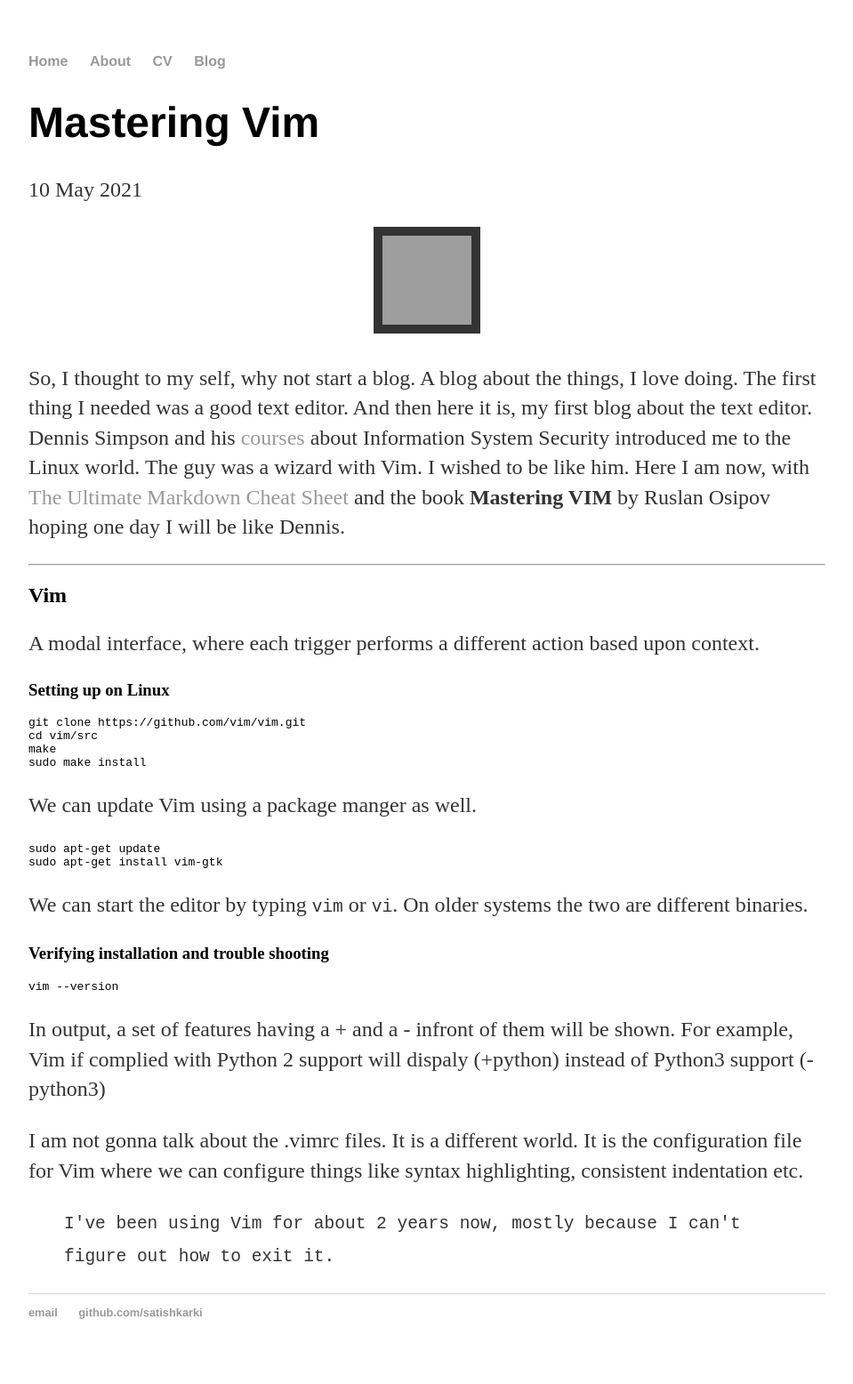
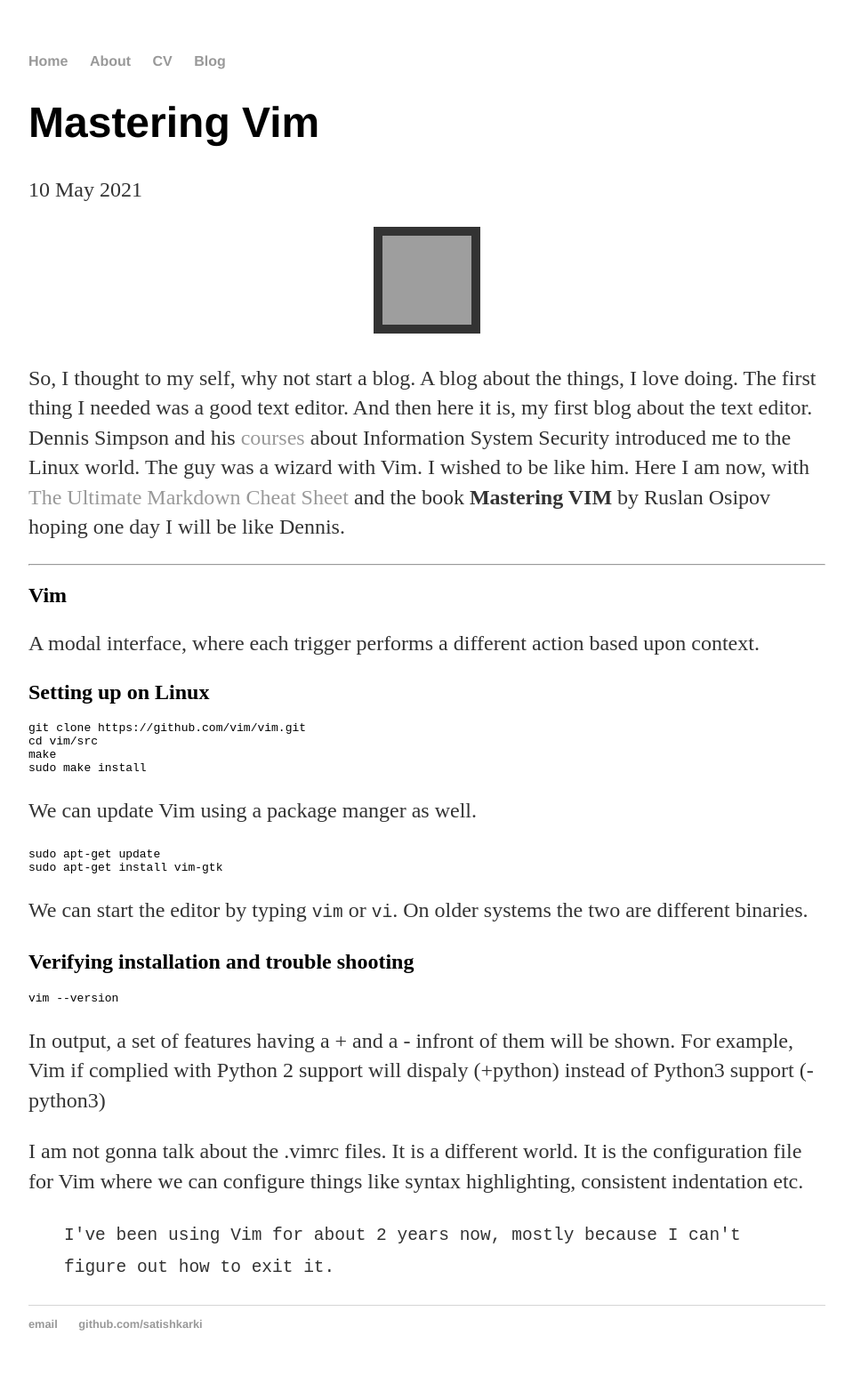
Before and after one commit to satishkarki/firstblog, a Jekyll site: the page built from _posts/2021-05-09-firstpost.md, in a window 1280 px wide. Shown: the whole page at 89% size, without its empty margins (160-1119 px from the left). Built offline with Jekyll 4.4.1, drawn with Linux system fonts in a browser that asks for light colours; grey boxes are pictures that could not be loaded.

Commit message:
blog update

````diff
--- a/_posts/2021-05-09-firstpost.md
+++ b/_posts/2021-05-09-firstpost.md
@@ -13,7 +13,7 @@ So, I thought to my self, why not start a blog. A blog about the things, I love
 ## Vim
 A modal interface, where each trigger performs a different action based upon context.
 
-### Setting up on Linux
+## Setting up on Linux
 ```
 git clone https://github.com/vim/vim.git
 cd vim/src
@@ -26,7 +26,7 @@ sudo apt-get update
 sudo apt-get install vim-gtk
 ```
 We can start the editor by typing `vim` or `vi`. On older systems the two are different binaries.
-### Verifying installation and trouble shooting
+## Verifying installation and trouble shooting
 ```
 vim --version
 ```
````
